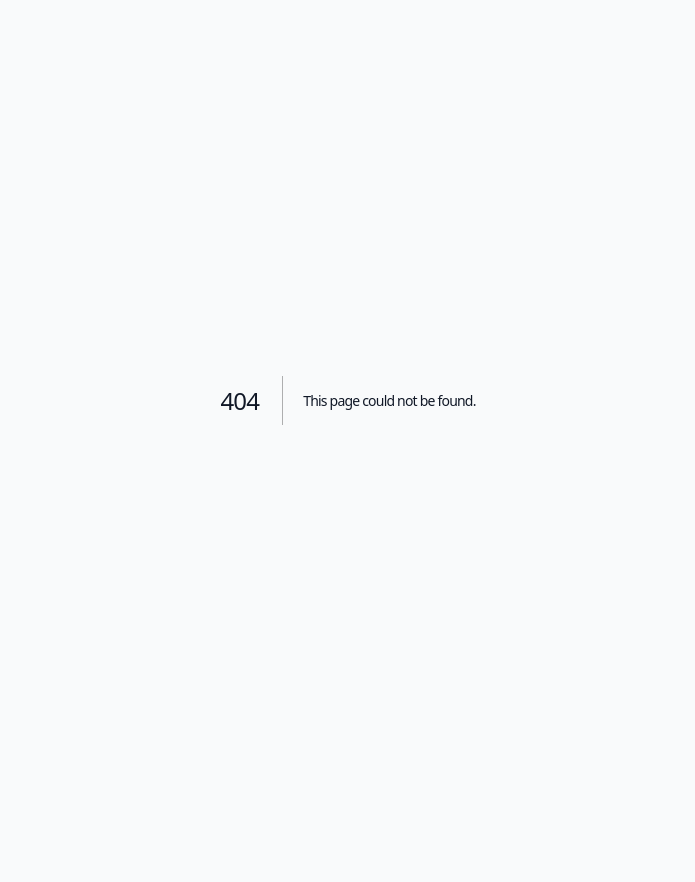
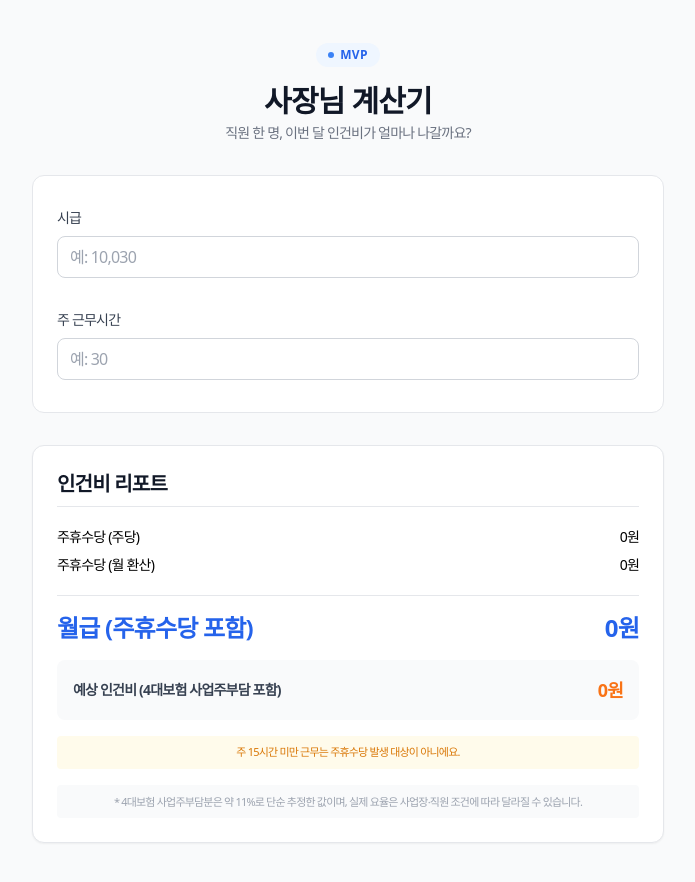
Before and after one commit to greentea2417/semogye-calculator, a Next.js app: page /owner-cost-mvp in a window 1280 px wide. Before the commit this address had no page. Shown: the whole page, without its empty margins (292-987 px from the left). Before the commit the page ends 800 px from the top, so only its background shows below. Built offline with nearby package versions, Linux system fonts and the light colour scheme; a web font is replaced by a local one.

Commit message:
feat: 사장님 계산기 MVP 추가 (/owner-cost-mvp)

```diff
--- /dev/null
+++ b/app/owner-cost-mvp/page.tsx
@@ -0,0 +1,114 @@
+"use client";
+
+import { useMemo, useState } from "react";
+import InputBlock from "@/components/InputBlock";
+import ResultRow from "@/components/ResultRow";
+
+function parseNumber(raw: string | number) {
+  const cleaned = String(raw ?? "").replace(/[^\d]/g, "");
+  return cleaned ? Number(cleaned) : 0;
+}
+function formatComma(n: number) {
+  return n !== undefined ? n.toLocaleString("ko-KR") : "";
+}
+
+const WEEKS_PER_MONTH = 4.345; // 월 평균 주 수
+const EMPLOYER_BURDEN_RATE = 0.11; // 4대보험 사업주 부담분 단순 추정치 (약 11%)
+
+function OwnerCostContent() {
+  const [wageRaw, setWageRaw] = useState(""); // 시급
+  const [weeklyHoursRaw, setWeeklyHoursRaw] = useState(""); // 주 근무시간
+
+  const result = useMemo(() => {
+    const wage = parseNumber(wageRaw);
+    const weeklyHours = parseNumber(weeklyHoursRaw);
+
+    // 주휴수당: 주 15시간 이상 근무 시 발생, 주 40시간 한도로 비례 계산
+    const eligibleForHolidayPay = weeklyHours >= 15;
+    const cappedHours = Math.min(weeklyHours, 40);
+    const weeklyHolidayPay = eligibleForHolidayPay ? Math.round((cappedHours / 40) * 8 * wage) : 0;
+
+    const monthlyWorkHours = weeklyHours * WEEKS_PER_MONTH;
+    const monthlyHolidayPay = weeklyHolidayPay * WEEKS_PER_MONTH;
+
+    const baseMonthlyPay = Math.round(wage * monthlyWorkHours);
+    const monthlySalary = Math.round(baseMonthlyPay + monthlyHolidayPay);
+
+    const estimatedLaborCost = Math.round(monthlySalary * (1 + EMPLOYER_BURDEN_RATE));
+
+    return {
+      eligibleForHolidayPay,
+      weeklyHolidayPay,
+      monthlyHolidayPay: Math.round(monthlyHolidayPay),
+      monthlySalary,
+      estimatedLaborCost,
+    };
+  }, [wageRaw, weeklyHoursRaw]);
+
+  return (
+    <main className="max-w-2xl mx-auto px-5 py-10 space-y-8">
+      <section className="text-center">
+        <span className="inline-flex items-center gap-1.5 px-3 py-1 rounded-full bg-blue-50 text-blue-600 text-xs font-semibold tracking-wide mb-4">
+          <span className="w-1.5 h-1.5 rounded-full bg-blue-500" />
+          MVP
+        </span>
+        <h1 className="text-3xl font-extrabold text-gray-900">사장님 계산기</h1>
+        <p className="text-gray-500 text-sm mt-1">
+          직원 한 명, 이번 달 인건비가 얼마나 나갈까요?
+        </p>
+      </section>
+
+      <section className="bg-white p-6 rounded-xl border space-y-4">
+        <InputBlock
+          label="시급"
+          type="text"
+          value={wageRaw}
+          onChange={(e: any) => setWageRaw(formatComma(parseNumber(e.target.value)))}
+          placeholder="예: 10,030"
+        />
+        <InputBlock
+          label="주 근무시간"
+          type="text"
+          value={weeklyHoursRaw}
+          onChange={(e: any) => setWeeklyHoursRaw(formatComma(parseNumber(e.target.value)))}
+          placeholder="예: 30"
+        />
+      </section>
+
+      <section className="bg-white p-6 rounded-xl border shadow-sm">
+        <h2 className="font-bold text-xl mb-4 text-gray-900 border-b pb-2">인건비 리포트</h2>
+
+        <ResultRow label="주휴수당 (주당)" value={result.weeklyHolidayPay} />
+        <ResultRow label="주휴수당 (월 환산)" value={result.monthlyHolidayPay} />
+
+        <hr className="my-4" />
+
+        <div className="flex justify-between items-center font-extrabold text-2xl text-blue-600">
+          <span>월급 (주휴수당 포함)</span>
+          <span>{result.monthlySalary.toLocaleString()}원</span>
+        </div>
+
+        <div className="mt-4 bg-gray-50 rounded-lg p-4 flex justify-between items-center">
+          <span className="text-sm font-bold text-gray-700">예상 인건비 (4대보험 사업주부담 포함)</span>
+          <span className="text-lg font-extrabold text-orange-500">
+            {result.estimatedLaborCost.toLocaleString()}원
+          </span>
+        </div>
+
+        {!result.eligibleForHolidayPay && (
+          <p className="mt-4 text-[11px] text-amber-600 bg-amber-50 p-2 rounded text-center">
+            주 15시간 미만 근무는 주휴수당 발생 대상이 아니에요.
+          </p>
+        )}
+
+        <p className="mt-4 text-[11px] text-gray-400 leading-relaxed text-center bg-gray-50 p-2 rounded">
+          * 4대보험 사업주부담분은 약 11%로 단순 추정한 값이며, 실제 요율은 사업장·직원 조건에 따라 달라질 수 있습니다.
+        </p>
+      </section>
+    </main>
+  );
+}
+
+export default function OwnerCostMvpPage() {
+  return <OwnerCostContent />;
+}
```
